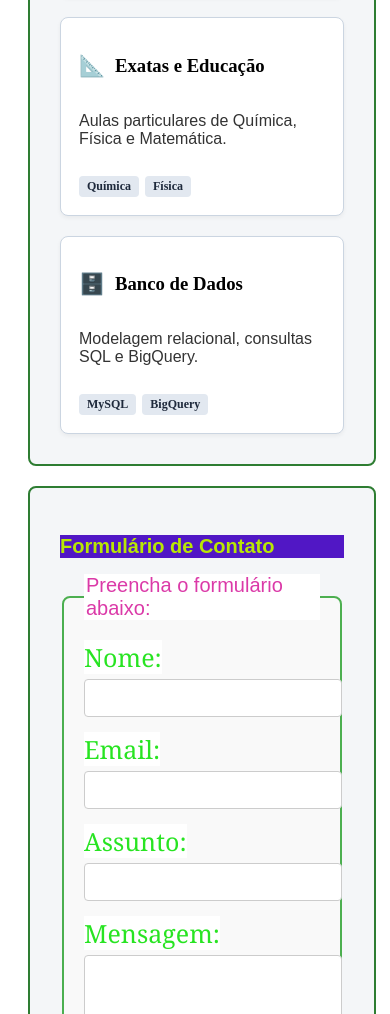
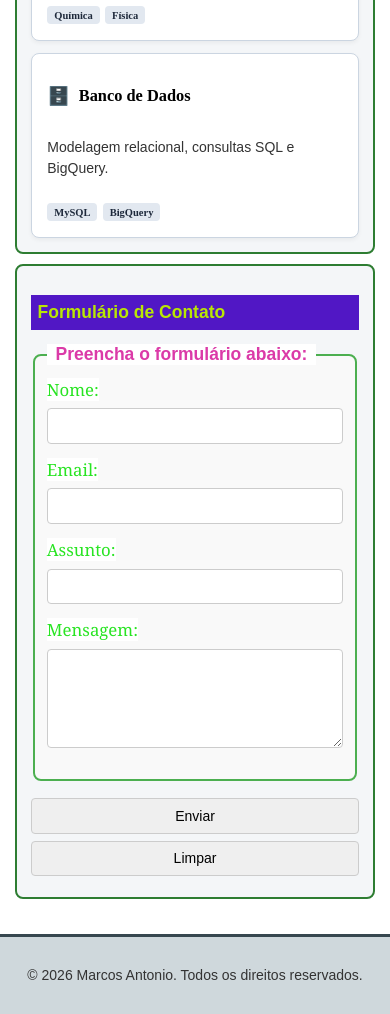
Before and after one commit to Marcosanalise1/Progweb-1, a plain HTML site: page meu_projeto/index.html in a window 390 px wide. Shown: the part 986-2000 px from the top of the page. Drawn offline with Linux system fonts and the light colour scheme; files that its build step writes are made by us from their sources; files whose address does not match are found by name.

Commit message:
Adiciona responsividade com Media Queries e unidades relativas para dispositivos móveis e tablets
Adiciona responsividade com Media Queries e unidades relativas para dispositivos móveis e tablets

```diff
--- a/css/style.css
+++ b/css/style.css
@@ -1,83 +1,109 @@
-.atv1{
+* {
+    box-sizing: border-box;
+}
+
+html {
+    font-size: 16px;
+}
+
+body {
+    margin: 0;
+    padding: 0;
+    overflow-x: hidden;
+}
+
+.atv1 {
     background-color: lightblue;
     color: green;
-    font-size: 20px;
+    font-size: 1.25rem;
     font-family: Arial, Helvetica, sans-serif;
+    padding: 0.5rem;
 }
 
 .atv2 {
     background-color: rgb(81, 23, 197);
     color: rgb(185, 231, 3);
-    font-size: 20px;
+    font-size: 1.25rem;
     font-family: Arial, Helvetica, sans-serif;
-}
-
-p {
-    background-color: rgb(255, 255, 255);
-    color: rgb(249, 9, 9);
-    font-size: 20px;
-    font-family: Arial, Helvetica, sans-serif;
+    padding: 0.5rem;
 }
 
 legend {
     background-color: rgb(255, 255, 255);
     color: rgb(219, 58, 168);
-    font-size: 20px;
+    font-size: 1.25rem;
     font-family: Arial, Helvetica, sans-serif;
+    font-weight: bold;
+    padding: 0 0.625rem;
 }
 
 label {
     background-color: rgb(255, 255, 255);
     color: rgb(40, 228, 34);
-    font-size: 25px;
+    font-size: 1.2rem;
     font-family: Georgia, "Times New Roman", serif;
+    display: inline-block;
+    margin-bottom: 0.25rem;
 }
 
 p {
     color: #333333;
-    font-size: 16px;
+    font-size: 1rem;
     font-family: Arial, Helvetica, sans-serif;
     background-color: transparent;
+    line-height: 1.5;
 }
 
 .lista-interesses {
     background-color: rgb(172, 200, 27);
     color: green;
-    padding: 15px;
+    padding: 1rem;
     border-radius: 5px;
 }
 
 .foto-perfil {
-    width: 150px;
-    height: 150px;
+    width: 9.375rem;
+    height: 9.375rem;
+    max-width: 100%;
+    object-fit: cover;
     border: 4px solid green;
     border-radius: 50%;
 }
 
 input, textarea {
     width: 100%;
-    padding: 10px;
-    margin-top: 5px;
-    margin-bottom: 15px;
+    padding: 0.625rem;
+    margin-top: 0.3rem;
+    margin-bottom: 1rem;
     border: 1px solid #ccc;
     border-radius: 4px;
     font-family: inherit;
+    font-size: 1rem;
+}
+
+button {
+    padding: 0.625rem 1.25rem;
+    font-size: 1rem;
+    cursor: pointer;
+    border-radius: 4px;
+    border: 1px solid #ccc;
+    margin-right: 0.5rem;
 }
 
 fieldset {
     background-color: #f9f9f9;
     border: 2px solid #4CAF50;
     border-radius: 8px;
-    padding: 20px;
-    margin-bottom: 20px;
+    padding: 1.25rem;
+    margin-bottom: 1.25rem;
 }
 
 section {
     width: 85%;
     max-width: 900px;
     height: auto;
-    margin: 20px auto;
-    padding: 30px;
+    margin: 1.25rem auto;
+    padding: 1.875rem;
     background-color: #f4f6f8;
     border: 2px solid #2e7d32;
     border-radius: 8px;
@@ -86,18 +112,18 @@ section {
 header {
     background-color: #e3f2fd;
     border-bottom: 3px solid #1976d2;
-    padding: 20px;
+    padding: 1.25rem;
 }
 
 main {
     background-color: #ffffff;
-    padding: 20px;
+    padding: 1.25rem;
 }
 
 footer {
     background-color: #cfd8dc;
     border-top: 3px solid #37474f;
-    padding: 15px;
+    padding: 1rem;
     text-align: center;
 }
 
@@ -115,7 +141,7 @@ a:hover {
 .pagina-grid {
     display: grid;
     grid-template-columns: 1fr;
-    gap: 20px;
+    gap: 1.25rem;
 }
 
 .header-principal,
@@ -125,16 +151,16 @@ a:hover {
 
 .grid-cartoes {
     display: grid;
-    grid-template-columns: repeat(auto-fit, minmax(220px, 1fr));
-    gap: 20px;
-    margin-top: 20px;
+    grid-template-columns: repeat(2, 1fr);
+    gap: 1.25rem;
+    margin-top: 1.25rem;
 }
 
 .cartao {
     background-color: #ffffff;
     border: 1px solid #cbd5e1;
     border-radius: 8px;
-    padding: 18px;
+    padding: 1.125rem;
     box-shadow: 0 2px 4px rgba(0,0,0,0.05);
 }
 
@@ -143,14 +169,14 @@ a:hover {
     flex-direction: column;
     justify-content: space-between;
     align-items: stretch;
-    gap: 12px;
+    gap: 0.75rem;
 }
 
 .cartao-topo {
     display: flex;
     align-items: center;
-    gap: 10px;
-    margin-bottom: 8px;
+    gap: 0.625rem;
+    margin-bottom: 0.5rem;
 }
 
 .icone {
@@ -159,15 +185,77 @@ a:hover {
 
 .tags {
     display: flex;
-    gap: 6px;
+    gap: 0.375rem;
     flex-wrap: wrap;
 }
 
 .tag {
     background-color: #e2e8f0;
     color: #1e293b;
-    padding: 3px 8px;
+    padding: 0.25rem 0.5rem;
     border-radius: 4px;
     font-size: 0.75rem;
     font-weight: bold;
 }
+
+/* =========================================================
+   MEDIA QUERIES - RESPONSIVIDADE (TABLETS E SMARTPHONES)
+   ========================================================= */
+
+/* Tablets e telas médias (até 768px) */
+@media screen and (max-width: 768px) {
+    section {
+        width: 92%;
+        padding: 1.25rem;
+    }
+
+    main {
+        padding: 0.75rem;
+    }
+
+    .grid-cartoes {
+        grid-template-columns: repeat(auto-fit, minmax(240px, 1fr));
+        gap: 1rem;
+    }
+
+    .header-principal {
+        text-align: center;
+    }
+}
+
+/* Smartphones e telas pequenas (até 480px) */
+@media screen and (max-width: 480px) {
+    html {
+        font-size: 14px;
+    }
+
+    section {
+        width: 96%;
+        margin: 0.75rem auto;
+        padding: 1rem;
+    }
+
+    main {
+        padding: 0.5rem;
+    }
+
+    .grid-cartoes {
+        grid-template-columns: 1fr;
+        gap: 0.875rem;
+    }
+
+    .foto-perfil {
+        width: 7.5rem;
+        height: 7.5rem;
+    }
+
+    fieldset {
+        padding: 0.875rem;
+    }
+
+    button {
+        width: 100%;
+        margin-bottom: 0.5rem;
+        margin-right: 0;
+    }
+}
```
